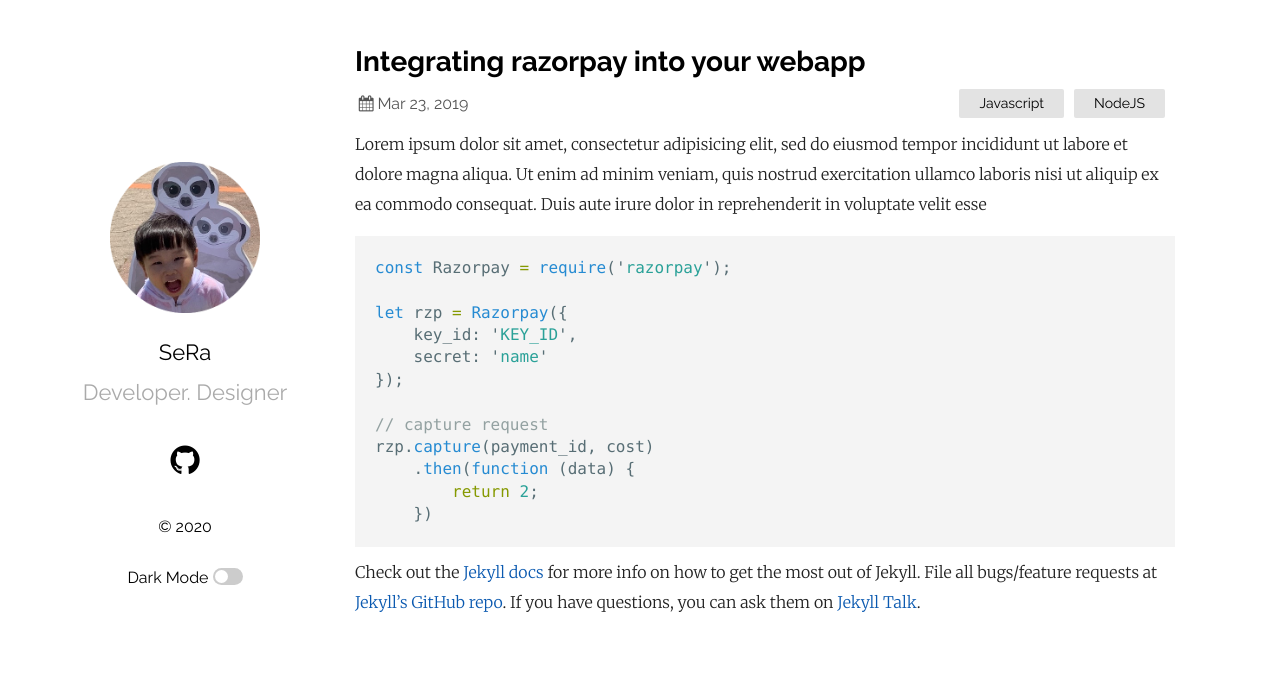
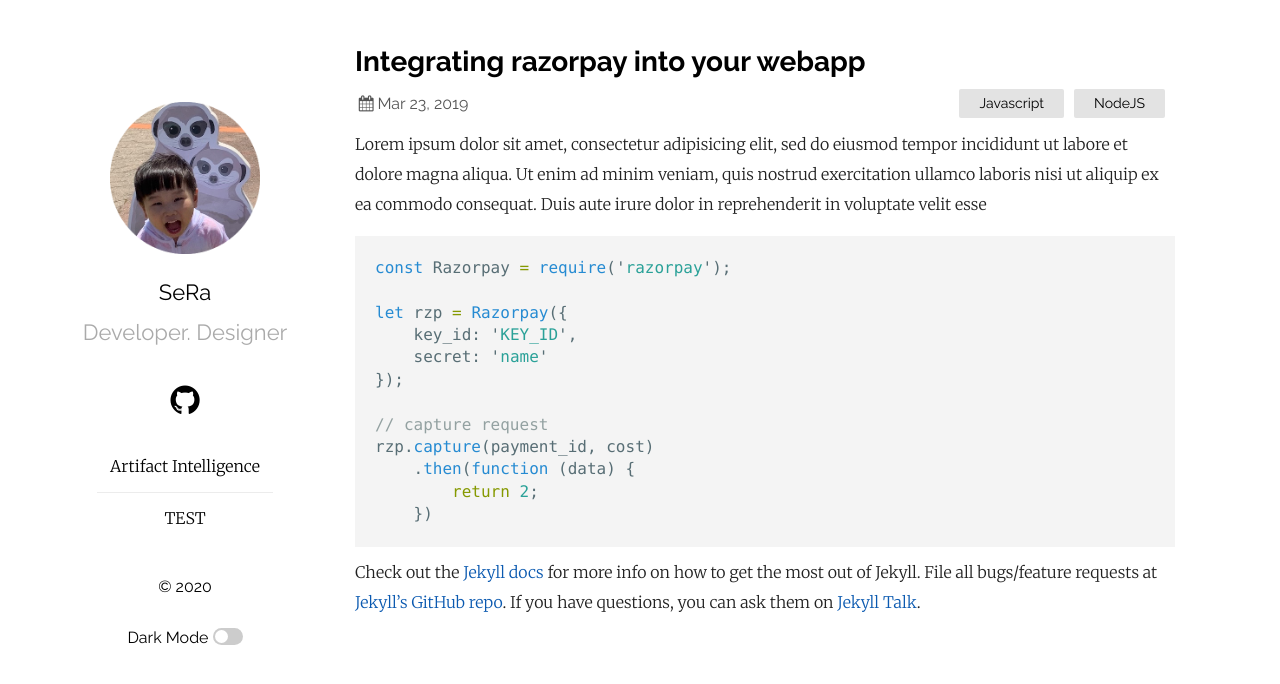
Before and after one commit to csdongju/csdongju.github.io, a Jekyll site: the page built from _posts/test/2019-03-23-welcome-to-jekyll.markdown, in a window 1280 px wide. Shown: the top 684 px of the page. Built offline with Jekyll 4.4.1, drawn with Linux system fonts in a browser that asks for light colours.

```diff
--- a/_config.yml
+++ b/_config.yml
@@ -24,10 +24,11 @@ plainwhite:
     #- home
     - page
     - post
-  Navigation:
-    - Artifact Intelligence
-    -
-    -
+  navigation:
+    - title: Artifact Intelligence
+      url: "/ai"
+    - title: TEST
+      Url: "/test"
   # generate social links in footer
   social_links:
     #twitter: samarsault
```
Also changed, not shown: _posts/test/2019-03-23-welcome-to-jekyll.markdown (renamed from _posts/2019-03-23-welcome-to-jekyll.markdown), 3 other files.
